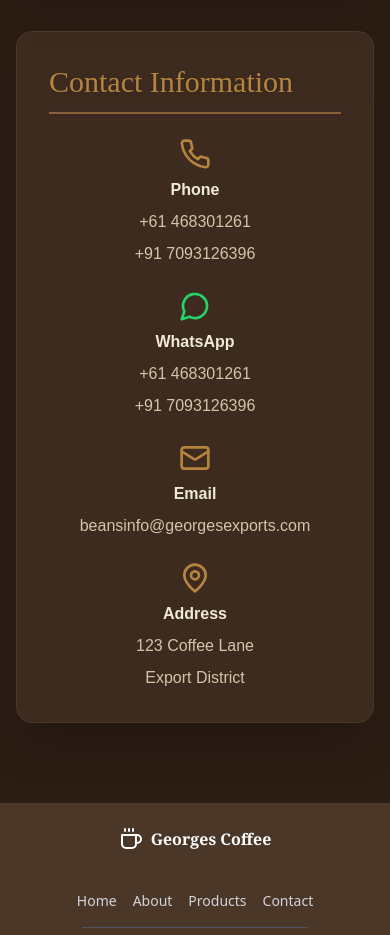
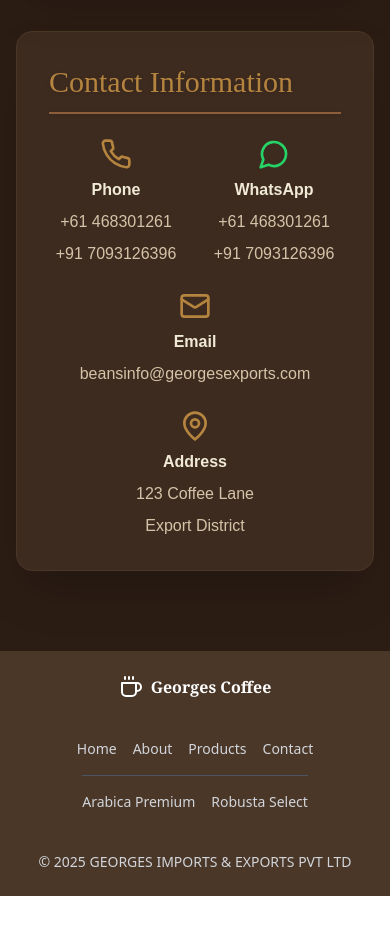
Before and after one commit to Anudepp/Cabinet-of-Coffee-Affairs, a React (Vite) app: page /contact in a window 390 px wide. Shown: the part 1140-2075 px from the top of the page. After the commit the page ends 2036 px from the top, so only its background shows below. Built offline with nearby package versions, Linux system fonts and the light colour scheme.

Commit message:
feat/mobile-contact-layout

```diff
--- a/src/components/ContactInfo.jsx
+++ b/src/components/ContactInfo.jsx
@@ -1,5 +1,3 @@
-// src/components/ContactInfo.jsx
-
 import { Phone, MessageCircle, MapPin, Mail } from "lucide-react";
 import { motion } from "framer-motion";
 
@@ -15,7 +13,12 @@
         <h3 className="text-3xl font-playfair-display text-[#B5843E] mb-6 border-b-2 border-[#8C5F3A] pb-3 drop-shadow">
           Contact Information
         </h3>
-        <div className="grid grid-cols-1 sm:grid-cols-2 md:grid-cols-4 gap-6 font-poppins text-[#D4C4A7]">
+        {/*
+          The grid-cols-2 class ensures that the grid has two columns on
+          all screen sizes by default. On medium screens, the grid will change
+          to 4 columns with md:grid-cols-4, as before.
+        */}
+        <div className="grid grid-cols-2 md:grid-cols-4 gap-6 font-poppins text-[#D4C4A7]">
           <div className="flex flex-col items-center text-center space-y-2">
             <Phone className="w-8 h-8 text-[#B5843E] flex-shrink-0" />
             <h4 className="font-semibold text-[#F0EAD6]">Phone</h4>
@@ -28,12 +31,19 @@
             <p>+61 468301261</p>
             <p>+91 7093126396</p>
           </div>
-          <div className="flex flex-col items-center text-center space-y-2">
+          {/*
+            Use a grid column span of 2 (col-span-2) to make the email and address
+            fields take up the full width of the two columns on mobile, forcing
+            them to stack one after the other. This effect will be undone by the
+            md:col-span-1 class which will reset them back to a single column for
+            the md screens and up.
+          */}
+          <div className="flex flex-col items-center text-center space-y-2 col-span-2 md:col-span-1">
             <Mail className="w-8 h-8 text-[#B5843E] flex-shrink-0" />
             <h4 className="font-semibold text-[#F0EAD6]">Email</h4>
             <p>beansinfo@georgesexports.com</p>
           </div>
-          <div className="flex flex-col items-center text-center space-y-2">
+          <div className="flex flex-col items-center text-center space-y-2 col-span-2 md:col-span-1">
             <MapPin className="w-8 h-8 text-[#B5843E] flex-shrink-0" />
             <h4 className="font-semibold text-[#F0EAD6]">Address</h4>
             <p>123 Coffee Lane</p>
```
